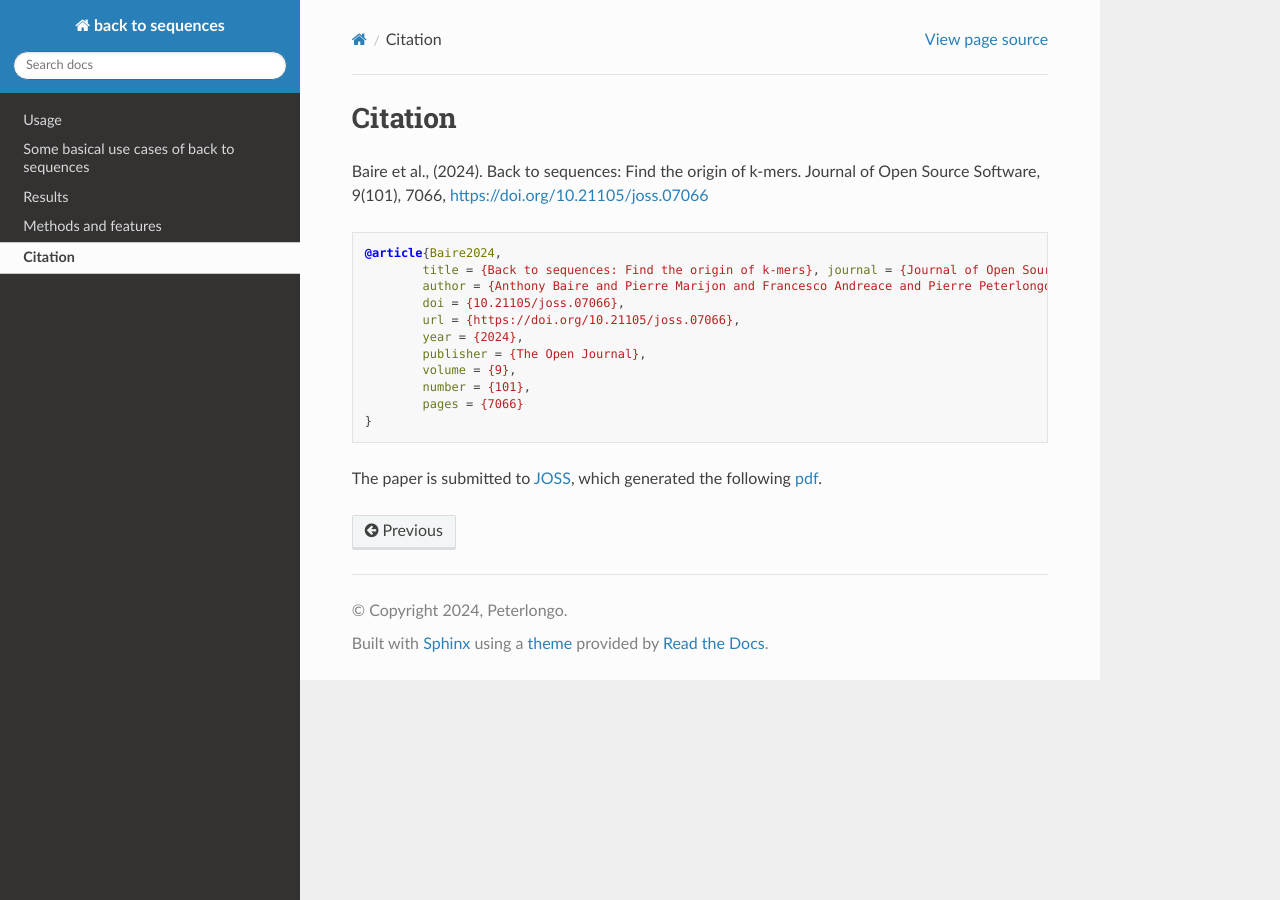
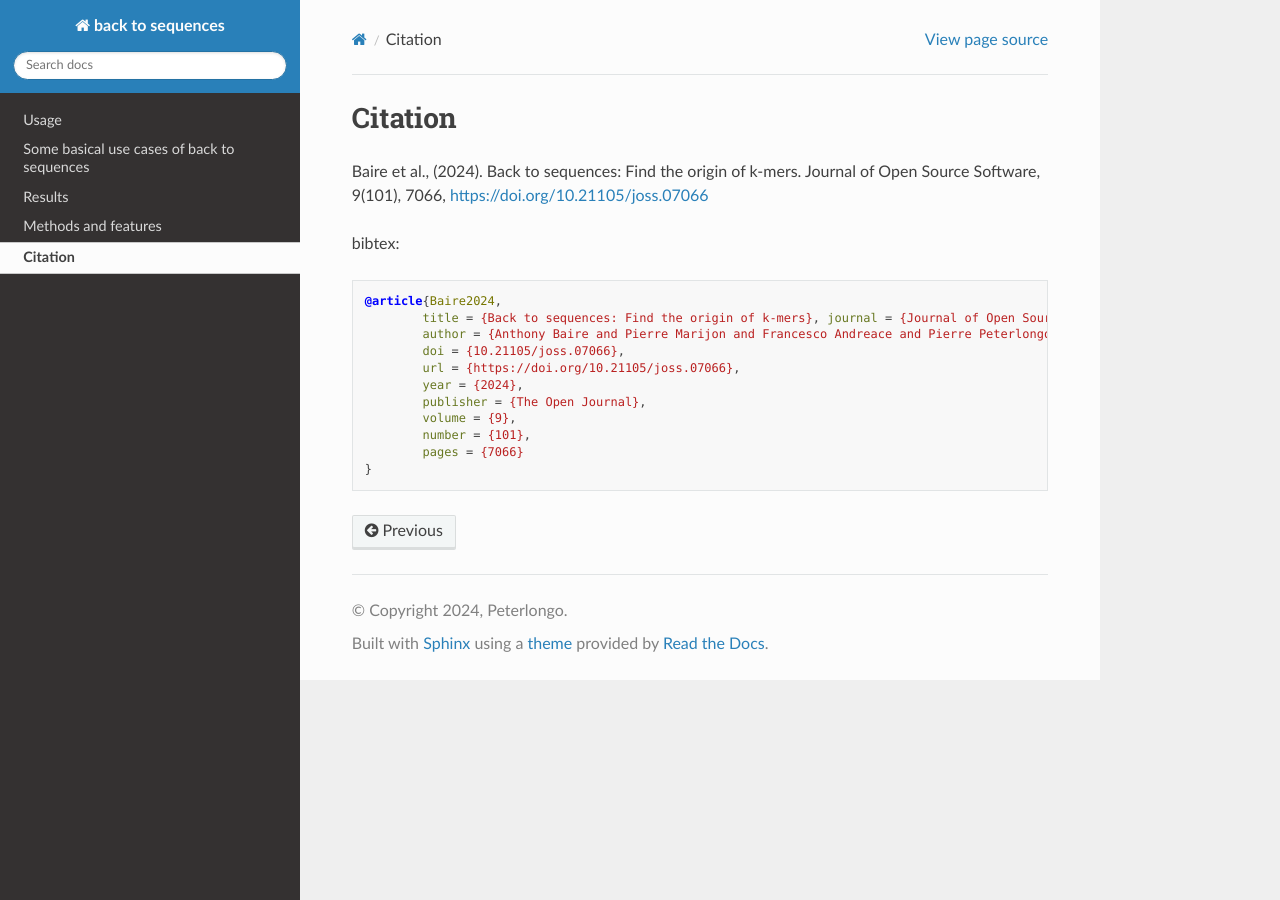
Before and after one commit to pierrepeterlongo/b2s_doc, a Sphinx documentation site: the page built from docs/source/citation.rst, in a window 1280 px wide. Built offline with Sphinx 7.4.7 and the Read the Docs theme 3.1.0, drawn with Linux system fonts in a browser that asks for light colours.

Commit message:
Update citation.rst

```diff
--- a/docs/source/citation.rst
+++ b/docs/source/citation.rst
@@ -2,6 +2,8 @@ Citation
 ========
 
 Baire et al., (2024). Back to sequences: Find the origin of k-mers. Journal of Open Source Software, 9(101), 7066, https://doi.org/10.21105/joss.07066
+
+bibtex:
 
 .. code-block:: bib
 
@@ -16,6 +18,3 @@ Baire et al., (2024). Back to sequences: Find the origin of k-mers. Journal of O
 		number = {101},
 		pages = {7066}
 	}
-
-
-The paper is submitted to `JOSS <https://joss.theoj.org/>`_, which generated the following `pdf <https://github.com/openjournals/joss-papers/blob/joss.06872/joss.06872/10.21105.joss.06872.pdf>`_.
```
